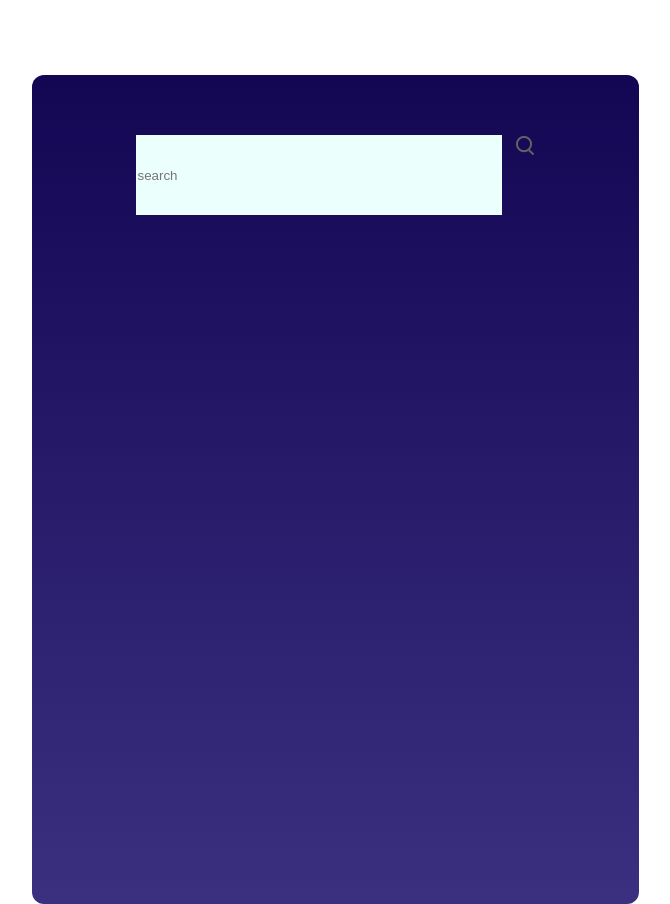
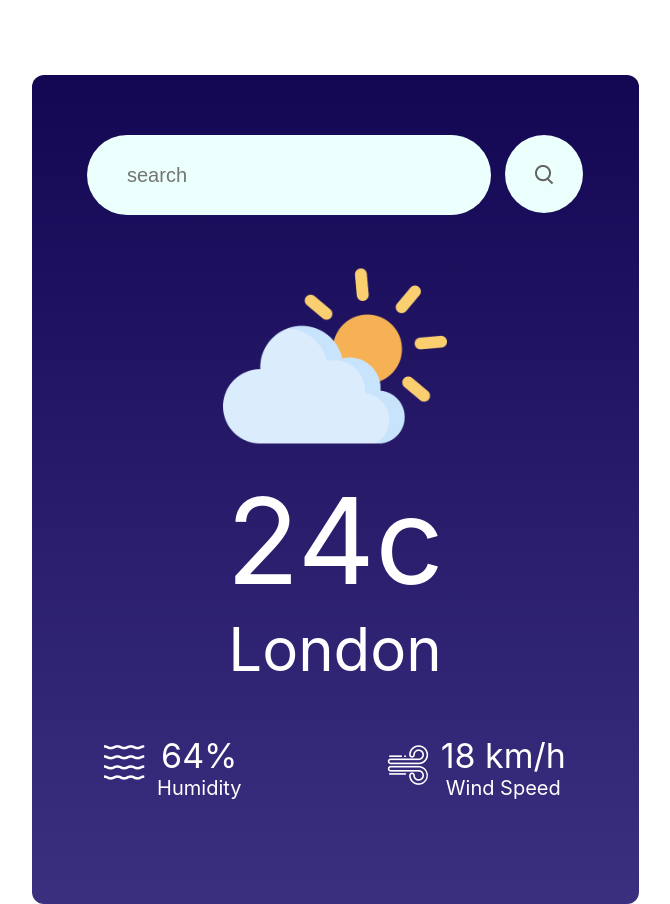
Before and after one commit to wongzc/weatherapp, a React (Create React App) app: page / in a window 1280 px wide. Shown: the whole page, without its empty margins (305-975 px from the left). Built offline with nearby package versions, Linux system fonts and the light colour scheme.

Commit message:
updated template

```diff
--- a/src/Components/WeatherApp/WeatherApp.css
+++ b/src/Components/WeatherApp/WeatherApp.css
@@ -21,4 +21,70 @@
     background: #ebfffc;
     border:none;
     outline:none;
+    border-radius: 40px;
+    padding-left: 40px;
+    color: #626262;
+    font-size: 20px;
+    font-weight: 400;
 }
+
+.search-icon{
+    display: flex;
+    justify-content: center;
+    align-items: center;
+    width: 78px;
+    height: 78px;
+    background: #ebfffc;
+    border-radius: 40px;
+    cursor: pointer;
+}
+
+.weather-image{
+    margin-top: 29px;
+    display: flex;
+    justify-content: center;
+}
+
+.weather-temp{
+    display: flex;
+    justify-content: center;
+    color: white;
+    font-size: 120px;
+    font-weight: 400;
+}
+
+.weather-location{
+    display: flex;
+    justify-content: center;
+    color: white;
+    font-size: 60px;
+    font-weight: 400;
+}
+
+.data-container{
+    margin-top: 50px;
+    color: white;
+    display: flex;
+    justify-content:  center;
+}
+
+.element{
+    margin: auto;
+    display: flex;
+    align-items: flex-start;
+    gap: 12px;
+}
+
+.data{
+    font-size: 34px;
+    font-weight: 400;
+}
+
+.text{
+    font-size:  20px;
+    font-weight:  400;
+}
+
+.icon{
+    margin-top: 10px;
+}
--- a/src/Components/WeatherApp/WeatherApp.jsx
+++ b/src/Components/WeatherApp/WeatherApp.jsx
@@ -19,6 +19,27 @@
             <img src={search_icon} alt="" />
         </div>
       </div>
+      <div className="weather-image">
+        <img src={cloud_icon} alt="" />
+      </div>
+      <div className="weather-temp">24c</div>
+      <div className="weather-location">London</div>
+      <div className="data-container">
+        <div className="element">
+            <img src={humidity_icon} alt="" className="icon"/>
+            <div className="data">
+                <div className="humidity-percent">64%</div>
+                <div className="text">Humidity</div>
+            </div>
+        </div>
+        <div className="element">
+            <img src={wind_icon} alt="" className="icon"/>
+            <div className="data">
+                <div className="humidity-percent">18 km/h</div>
+                <div className="text">Wind Speed</div>
+            </div>
+        </div>
+      </div>
     </div>
   )
 }
```
